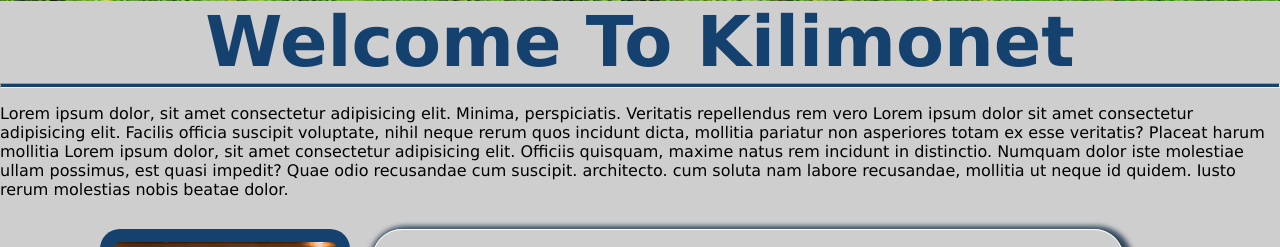
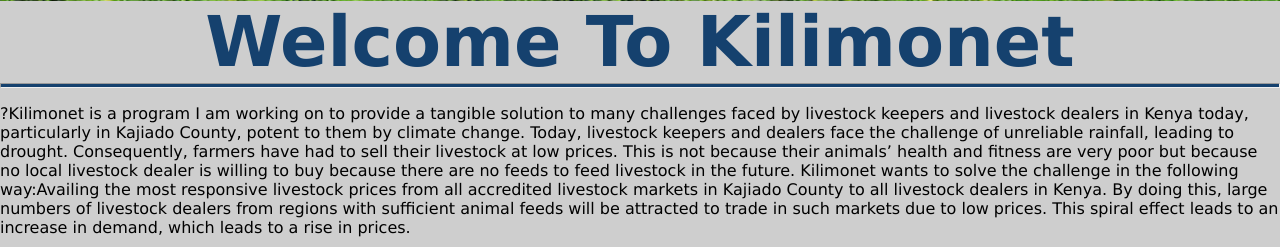
Before and after one commit to deyasaitabau/kilimonet2, a PHP site: page / in a window 1280 px wide. Shown: the part 623-870 px from the top of the page. Run offline with PHP 8.4, Linux system fonts and the light colour scheme; data that the repository does not hold is empty; some libraries are stand-ins or nearby versions.

Commit message:
Update index.php

```diff
--- a/index.php
+++ b/index.php
@@ -143,6 +143,9 @@ $query_illibilis2 = mysqli_query($conn,"SELECT * FROM questionnaire where  marke
 </article>
 <article class="container">
     <article class="section">
+            <!-- <h1>Welcome<span></span></h1>
+                <h1 style="padding-left:30%;">To</h1>
+            <a href="./users/survey.php"><h1>Kilimonet</h1></a> -->
         </article>
     </article>
     <!--livestock prices at various livestock yards displaced in tabular format-->
@@ -150,33 +153,19 @@ $query_illibilis2 = mysqli_query($conn,"SELECT * FROM questionnaire where  marke
               <div>
              <h2> Welcome To Kilimonet <hr></h2>
 
-              <p>Lorem ipsum dolor, sit amet consectetur adipisicing elit. Minima, perspiciatis.
-                Veritatis repellendus rem vero Lorem ipsum dolor sit amet consectetur adipisicing elit.
-                Facilis officia suscipit voluptate, nihil neque rerum quos incidunt dicta,
-                mollitia pariatur non asperiores totam ex esse veritatis? Placeat harum mollitia
-                Lorem ipsum dolor, sit amet consectetur adipisicing elit. Officiis quisquam, maxime natus rem incidunt
-                 in distinctio.
-                 Numquam dolor iste molestiae ullam possimus, est quasi impedit? Quae odio recusandae cum suscipit.
-                  architecto.
-                 cum soluta nam labore recusandae, mollitia ut neque id quidem. Iusto rerum molestias nobis
-                 beatae dolor.</p>
+              <p>?Kilimonet is a program I am working on to provide a tangible solution to many challenges faced by livestock keepers and livestock dealers in Kenya today,
+                particularly in Kajiado County, potent to them by climate change. Today, livestock keepers and dealers face the
+                challenge of unreliable rainfall, leading to drought. Consequently, farmers have had to sell their livestock at low prices. This is not because their animals’ health and fitness are very poor but because no local livestock dealer is willing to buy because there are no feeds to feed livestock in the future. Kilimonet wants to solve the challenge in the following way:Availing the most responsive livestock prices from all accredited livestock markets in Kajiado County to all livestock dealers in Kenya. By doing this, large numbers of livestock dealers from regions with sufficient animal feeds will be attracted to trade in such markets due to low prices.
+                This spiral effect leads to an increase in demand, which leads to a rise in prices.</p>
                  </div>
           <div class="textimage">
             <div class="founderimage">
-            <img src="./images/Founder.webp" alt="" class="founder" style="width: 250px;
+            <img src="./images/laban.jpg" alt="" class="founder" style="width: 250px;
   height: 100%;">
             </div>
                  <div class="toptext">
                    <p>
-                    Lorem ipsum dolor sit amet consectetur, adipisicing elit. Obcaecati dolor unde,
-                    nemo ducimus aut facere debitis numquam,
-                    ipsum perspiciatis, eveniet Lorem ipsum dolor sit, amet consectetur adipisicing elit. Sit ducimus
-                    voluptatibus ipsa necessitatibus at aliquam minima inventore tenetur, vero, porro cumque explicabo.
-                    Ad asperiores quisquam, magnam consequuntur eaque tenetur ipsa.
-                    Lorem ipsum dolor sit amet consectetur adipisicing elit. Totam ab quisquam asperiores nostrum
-                    reiciendis cumque quis iste
-                    corrupti voluptatibus commodi in consequatur vitae animi eius, ullam rerum aperiam dolores aut.
-                    accusantium non eum consectetur modi dicta incidunt quis atque laborum!
+                Laban deya is the founder of Kilimonet. he is passionate agripreneur. he is a resident of Kajiado county
                   </p>
                     </div>
               </div>
@@ -232,7 +221,7 @@ $query_illibilis2 = mysqli_query($conn,"SELECT * FROM questionnaire where  marke
                         }
                         else  if(mysqli_num_rows($query_illibilis1) <= 0){
                           ?>
-                          <tr>
+                          <tr class="tableRow">
                           <td> 'empty set'</td>
                           <td>'empty set'</td>
                         </tr>
@@ -628,12 +617,10 @@ $query_illibilis2 = mysqli_query($conn,"SELECT * FROM questionnaire where  marke
                     <div class="textimage1">
                     <div class="toptext1">
                         <p>
-                          Lorem ipsum dolor sit, amet consectetur adipisicing elit. Illo sunt magnam
-                          consectetur ea fugiat beatae harum eius reprehenderit aliquam,
-                          corrupti itaque, expedita quisquam at quibusdam minima numquam nemo doloribus voluptatibus.
-                        Lorem, ipsum dolor sit amet consectetur adipisicing elit. Accusantium unde similique tenetur
-                        dolor recusandae enim quasi
-                         autem quibusdam eum. Culpa voluptas nemo deserunt dolorum vitae natus nisi, fugiat eius non.
+                        traders selling their livestock in Kimana livestock market,kajiado county.Hundreds of Maasai people gather
+                        at Kimana town every Tuesday,forming one of the largest Maasai livestock markets in Kenya. Maasai people mainly live in
+                         southern Kenya and northern Tanzania. As a nomadic ethnic group in eastern Africa,
+                         Maasai people rely on livestock breeding as their main source of livelihood
                         </p>
                           </div>
                           <div class="founderimage1">
@@ -743,12 +730,21 @@ $query_illibilis2 = mysqli_query($conn,"SELECT * FROM questionnaire where  marke
                         <div id="curve_chart5" style="width: 900px; height: 500px"></div>
                     <h2 class="furtherresearch">Further Research <hr> </h2>
                         <div class="research">
-                        <p> Lorem, ipsum dolor sit amet consectetur adipisicing elit. Sed laudantium doloribus labore,
-                          omnis deleniti, ad ipsum
-                        similique minus enim, animi ut <a href="https://www.kalro.org/">Kenya Agricultural and Livestock Research Organization</a>sit quaerat sequi assumenda sint dolorem debitis? Velit, eius?Lorem ipsum dolor sit amet consectetur adipisicing elit. Officia libero laboriosam expedita natus ipsa architecto consectetur nobis quod voluptatem deserunt,
-                        quasi perspiciatis laborum asperiores? Deleniti animi dicta eius veritatis
-                        exercitationem! Lorem ipsum dolor sit amet consectetur adipisicing elit. Dolore amet doloribus provident odio magnam dolor obcaecati soluta accusamus assumenda qui.
-                        Blanditiis maxime hic reiciendis, dignissimos earum sunt ratione quasi quo.
+                        <p> <h3>Drough/climate change</h3>
+                        climate change has signifivantly affected global agriculture in the 21st century.A2007 assessment report by intergovernmental panel on climate change (IPCC)
+                        indicate that most countries will experience an increase in average temperature, more frequent heat waves,more stressed water
+                        resources , desertification ,and periods of heavy precipitation.Farmers in Kenya face a variety of challenges from pests to drought
+                         The changing climate has led to erratic weather that offten catches farmers unaware, and has become a major concern as the situation
+                         is likely to worsen in the future. Kenya has,in the recent past, experienced severe drought that has left kenyans vulnerable because
+                         of the countrys high dependency on natural resource and its low capacity to adapt and cope with climate-related impacts.
+                         <h4>Factors affecting yield</h4>
+                         Due to the factors noted above ,it is not surprising that this study found climate change and drought are among the biggest factors
+                         affecting yield Fifty percent of the farmers we surveyed said that climate change had affected their yield in the past season ,and 17% said that
+                         drought had affected yield .Climate was also listed as one of the key challenges farmers face overall, with 27% identifying the as a challenge they face
+                         <br><h4>source: shamba shape up<h4>
+                          <br>
+                        <a href="https://www.kalro.org/">Kenya Agricultural and Livestock Research Organization</a>
+                        <br>
                          <a href="https://meteo.go.ke/">Kenya Meteorological Department</a>
                                           </p>
                         </div>
@@ -767,7 +763,7 @@ $query_illibilis2 = mysqli_query($conn,"SELECT * FROM questionnaire where  marke
                         <article class="last-container">
                         <div class="footer">
                         <div class="social-buttons">
-  <a href="#" class="social-button social-button--facebook" aria-label="Facebook" >
+  <a href="https://www.facebook.com/profile.php?id=100072257630546&mibextid=ZbWKwL" class="social-button social-button--facebook" aria-label="Facebook" >
     <i id="icon"id="icon" class="fab fa-facebook-f" ></i>
   </a>
   <a href="#" class="social-button social-button--linkedin" aria-label="LinkedIn" >
```
